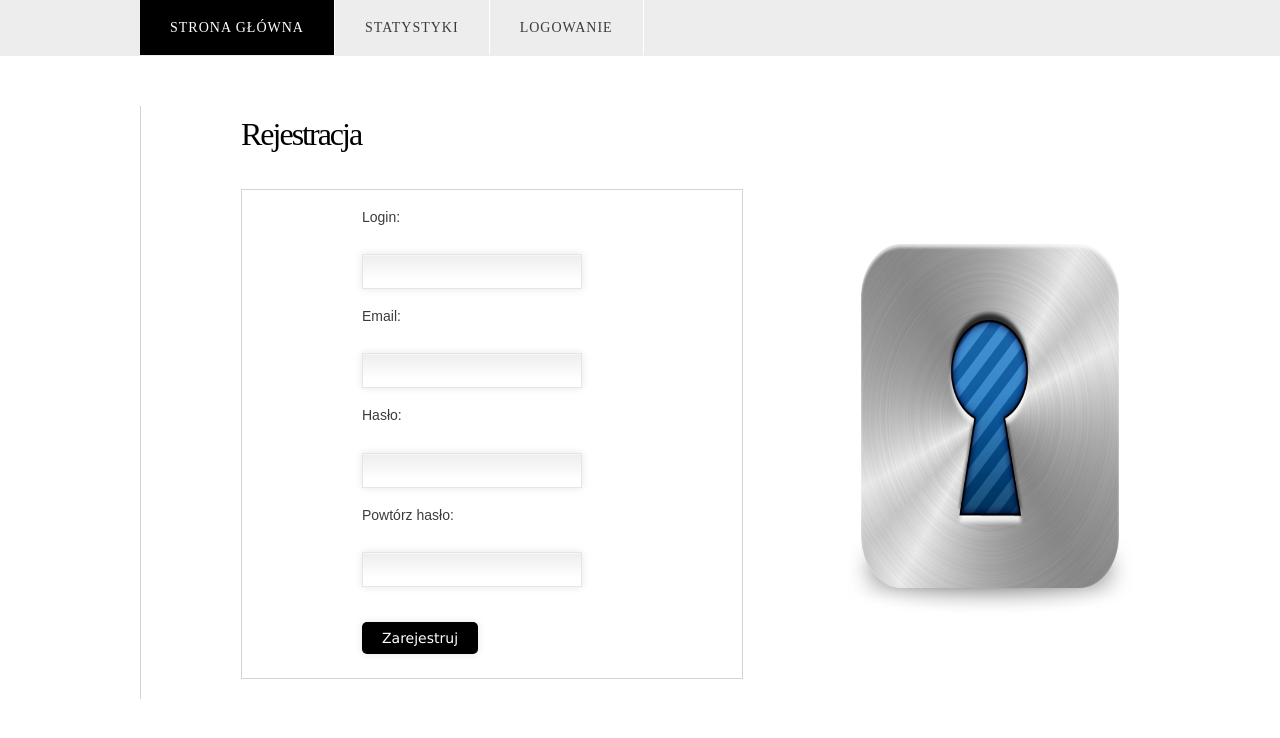
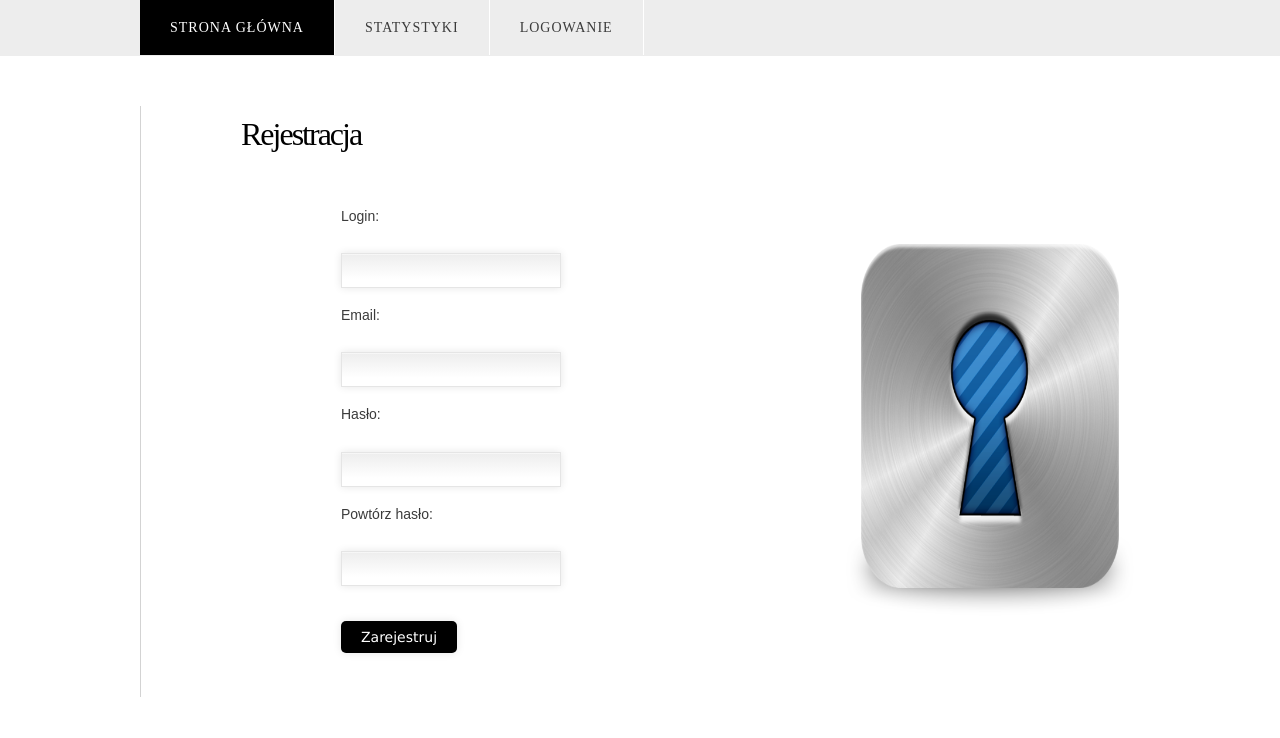
Before and after one commit to NoSQLprojekt/projekt, a PHP site: page /?register in a window 1280 px wide. Shown: the top 738 px of the page. Run offline with PHP 8.4, Linux system fonts and the light colour scheme; some libraries are stand-ins or nearby versions.

Commit message:
poprawki kosmetyczne

```diff
--- a/css/style.css
+++ b/css/style.css
@@ -277,10 +277,10 @@ padding-left: 0px;
 #adduser{
 width: 380px;
 
-border:1px solid;
+
 margin-top:35px;
-border-color: lightgrey;
-padding-left:120px;
+
+padding-left:100px;
 
 
 
@@ -325,9 +325,9 @@ table.standard td#akcje {
 #listuser{
 width: 760px;
 
-border:1px solid;
+
 margin-top:35px;
-border-color: lightgrey;
+
 padding-left:60px;
 }
 
@@ -345,9 +345,9 @@ padding-top:0px;
 
 width: 480px;
 height: 140px;
-border:1px solid;
+
 margin-top:7px;
-border-color: lightgrey;
+
 padding-left:20px;
 padding-top: 80px;
 
@@ -361,6 +361,9 @@ padding-top:15px;
 
 
 }
+
+
+
 
 #adduser p {
 padding-bottom: 10px;
```
